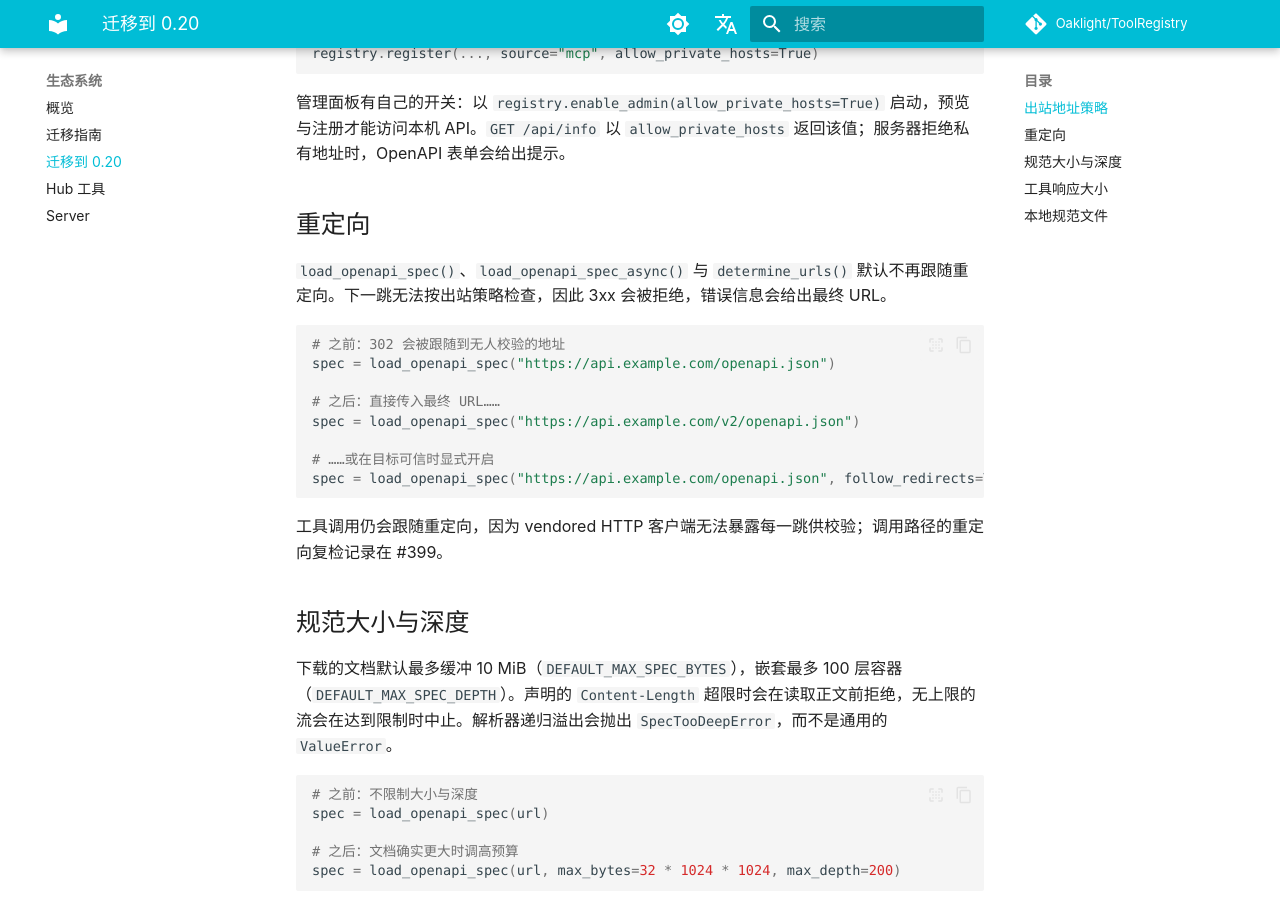
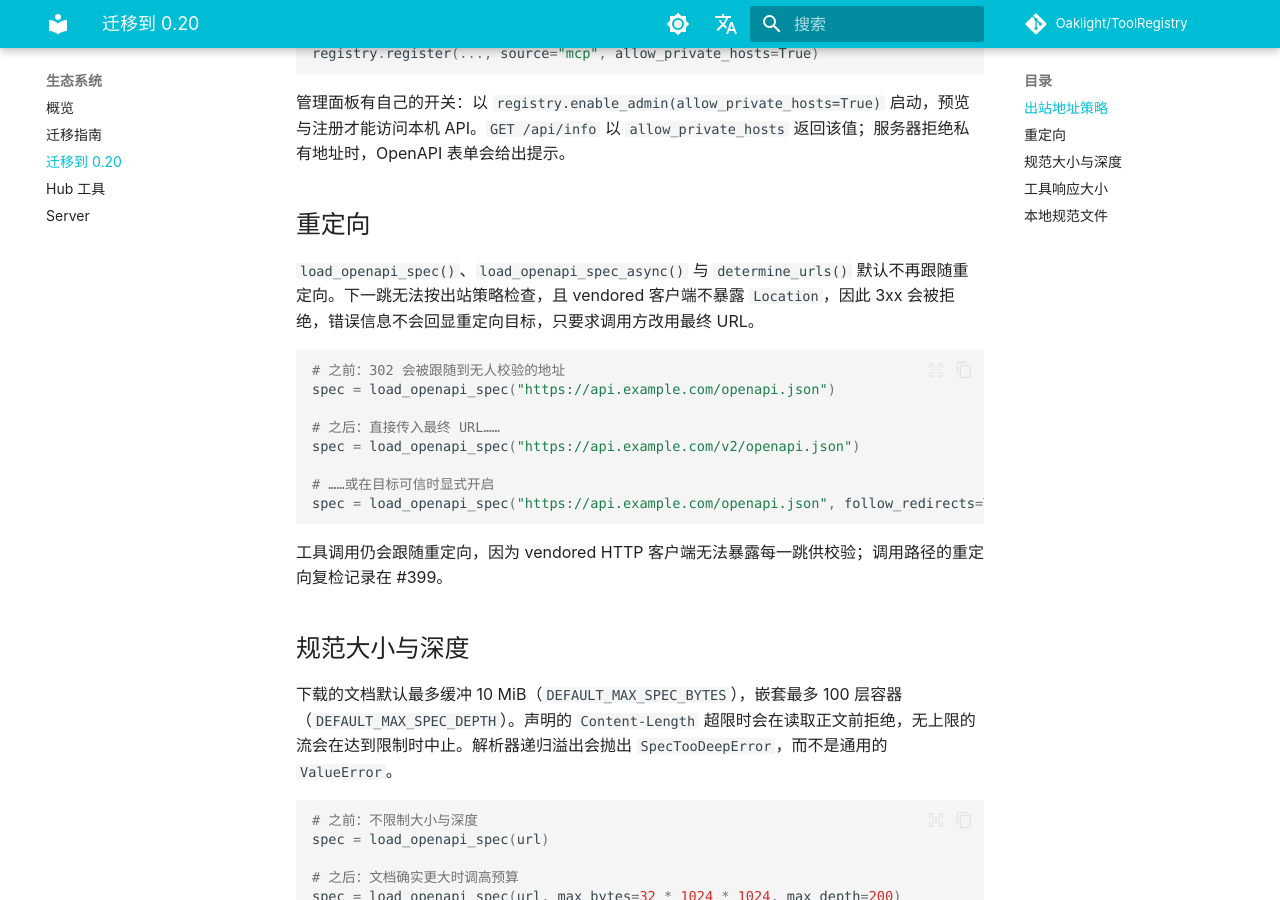
Before and after one commit to Oaklight/ToolRegistry, an MkDocs documentation site: the page built from docs/guides/migrating-to-0.20.md, in a window 1280 px wide and 900 px high, scrolled down 895 px. Built offline with MkDocs 1.6.1 and Material for MkDocs 9.7.7, drawn with Linux system fonts in a browser that asks for light colours; some web fonts are replaced; comment, search, counter and statistics services are not loaded.

Commit message:
docs: 重定向拒绝不会回显目标地址（#424 评审）

````diff
--- a/docs/guides/migrating-to-0.20.md
+++ b/docs/guides/migrating-to-0.20.md
@@ -34,7 +34,7 @@ registry.register(..., source="mcp", allow_private_hosts=True)
 
 ## 重定向
 
-`load_openapi_spec()`、`load_openapi_spec_async()` 与 `determine_urls()` 默认不再跟随重定向。下一跳无法按出站策略检查，因此 3xx 会被拒绝，错误信息会给出最终 URL。
+`load_openapi_spec()`、`load_openapi_spec_async()` 与 `determine_urls()` 默认不再跟随重定向。下一跳无法按出站策略检查，且 vendored 客户端不暴露 `Location`，因此 3xx 会被拒绝，错误信息不会回显重定向目标，只要求调用方改用最终 URL。
 
 ```python
 # 之前：302 会被跟随到无人校验的地址
````
